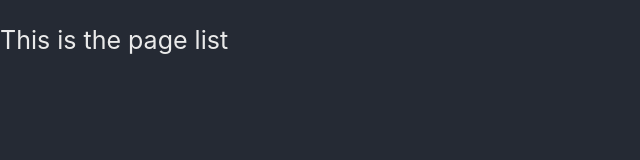
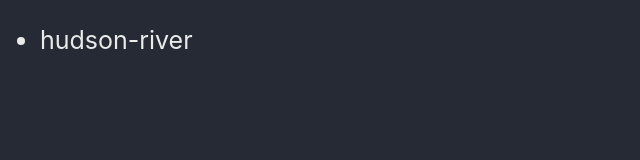
Before and after one commit to jeromegrosse/next-scissors61, a Next.js app: page /mgs2 in a window 1280 px wide. Shown: the top 160 px of the page, without its empty margins (0-640 px from the left). Built offline with nearby package versions, Linux system fonts and the light colour scheme.

Commit message:
Create a basic mgs2 index page

```diff
--- a/pages/mgs2/index.tsx
+++ b/pages/mgs2/index.tsx
@@ -1,5 +1,30 @@
-const Mgs2PagesList = () => {
-    return <p>This is the page list</p>;
+import fs from 'fs';
+import { GetStaticProps } from 'next';
+import path from 'path';
+import Link from 'next/link'
+
+
+const Mgs2PagesList = ({posts}) => {
+    return (
+        <ul>
+            {posts.map(p => (
+                <li key={p}><Link href={`/mgs2/${encodeURIComponent(p)}`}>{p}</Link></li>
+            ))}
+        </ul>
+    );
+}
+
+export const getStaticProps: GetStaticProps = async () => {
+    const jsonFilesLocation = path.join(process.cwd(), '/public/mgs2/');
+    const directoryContent = fs.readdirSync(jsonFilesLocation);
+    const jsonFiles = directoryContent.filter((filename) => filename.match(/\.(json)$/)) // Filter all file so we only get the JSON ones
+        .map(filename => filename.replace('.json', '')); // Remove .json extension
+
+
+
+    return {
+        props: {posts: jsonFiles}
+    }
 }
 
 
```
